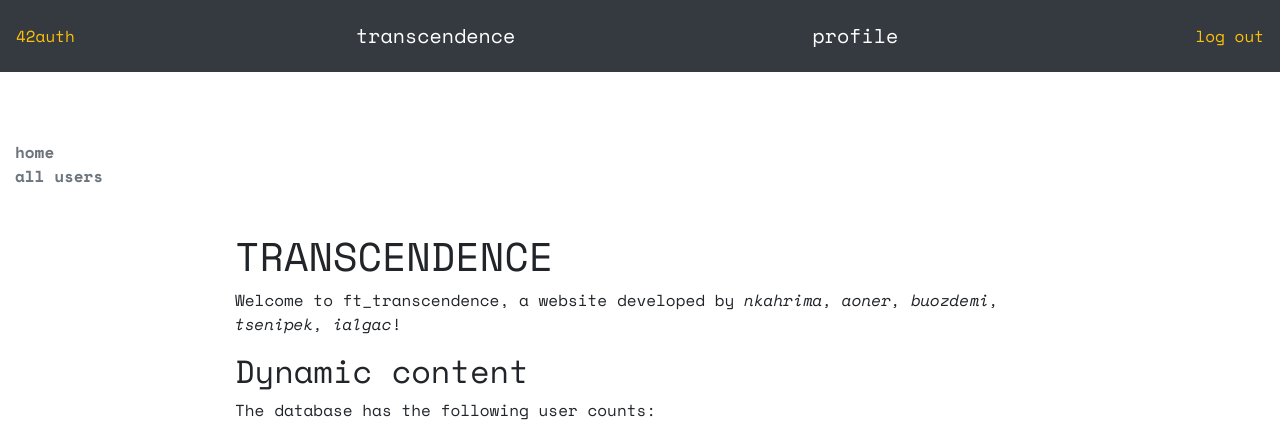
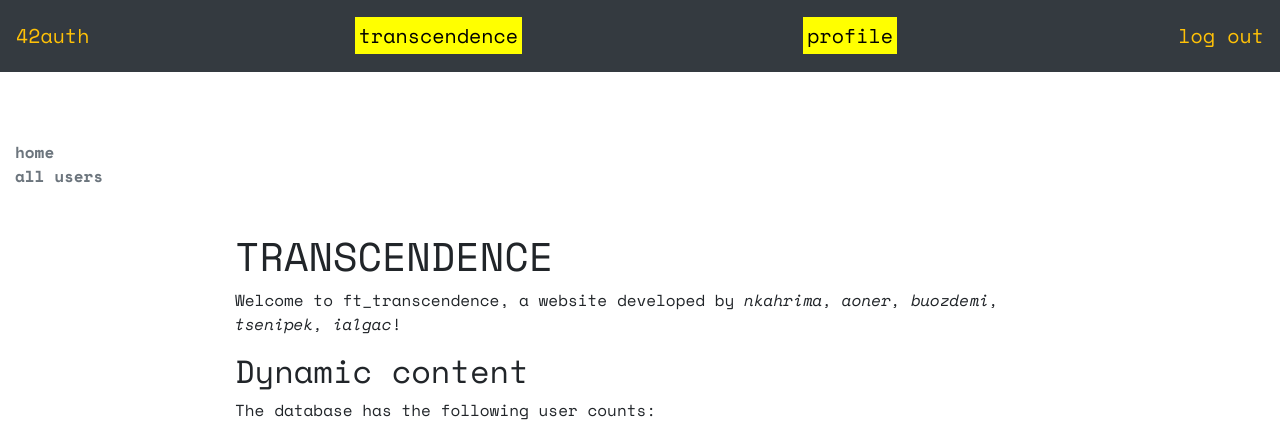
Before and after one commit to caglakahriman/transcendence, a Django app: page / in a window 1280 px wide. Shown: the top 421 px of the page. Run offline with Django 4.2, Linux system fonts and the light colour scheme; the visitor is signed in with stand-in values (Sample User, id 1); data comes from the database, SQL or seed files in the repository.

Commit message:
Update profile page

```diff
--- a/project/polls/static/css/styles.css
+++ b/project/polls/static/css/styles.css
@@ -47,8 +47,6 @@ border-top-right-radius: 0;
 }
 
 a:hover{
-    color: rgb(255, 196, 0) !important;
-    font-size:19px;
     transition-duration: 0.5s !important;
     transition-timing-function: ease-in-out !important;
 }
--- a/project/polls/templates/base_generic.html
+++ b/project/polls/templates/base_generic.html
@@ -13,10 +13,10 @@
   </head>
   <body>
     <nav class="navbar navbar-dark bg-dark p-3">
-      <a class="text-warning fw-bold" href="https://api.intra.42.fr/oauth/authorize?client_id=u-s4t2ud-b4b7ae8076ad4f54587fc9c6a82d2683386f891c8a757445c10a4bfd57c3a636&redirect_uri=http%3A%2F%2Flocalhost%3A8000%2Fauth42&response_type=code">42auth</a>
-      <a href="{% url 'main' %}" class="navbar-brand">transcendence</a>
-      <a href="{% url 'profile' %}" class="navbar-brand">profile</a>
-      <a class="text-warning fw-bold" href="{% url 'logout' %}">log out</a>
+      <a class="text-warning fw-bold" href="https://api.intra.42.fr/oauth/authorize?client_id=u-s4t2ud-b4b7ae8076ad4f54587fc9c6a82d2683386f891c8a757445c10a4bfd57c3a636&redirect_uri=http%3A%2F%2Flocalhost%3A8000%2Fauth42&response_type=code" style="font-size:20px">42auth</a>
+      <a href="{% url 'main' %}" class="navbar-brand"><mark style="background-color: yellow">transcendence</mark></a>
+      <a href="{% url 'profile' %}" class="navbar-brand"><mark style="background-color: yellow">profile</mark></a>
+      <a class="text-warning fw-bold" href="{% url 'logout' %}" style="font-size: 20px">log out</a>
     </nav>
     <div class="col-sm-2 pt-5">
       {% block sidebar %}
--- a/project/polls/templates/profile.html
+++ b/project/polls/templates/profile.html
@@ -2,7 +2,7 @@
 
 {% block content %}
   <form class="form-change" action="{% url 'profile' %}" method="post" style="display:flex;flex-direction:column;justify-content:center;align-items:center">
-    <h1 class="h3 mb-3 font-weight-bold text-center">Hello, {{username}}. You can update your <em style="color:rgb(204, 187, 33);">username</em> and <em style="color:rgb(204, 187, 33);"> avatar </em> here.</h1>
+    <h1 class="h3 mb-3 font-weight-bold text-center">Hello, {{username}}. You can update your <mark>username</mark> and <mark>avatar</mark> here.</h1>
     {% csrf_token %}
     <div class="avatar-div" style="margin-top:5%">
       {% load static %}
@@ -18,8 +18,8 @@
         {% endfor %}
       </ul>
     {% endif %}
-    <button class="btn btn-lg btn-primary btn-block mt-5" type="submit" name="change-username">CHANGE USERNAME</button>
-    <button class="btn btn-lg btn-primary btn-block mt-5" type="submit" name="change-avatar">CHANGE AVATAR</button>
+    <button class="btn btn-lg btn-warning btn-block mt-5" type="submit" name="change-username" style="width: 30%">CHANGE USERNAME</button>
+    <button class="btn btn-lg btn-warning btn-block mt-5" type="submit" name="change-avatar" style="width: 30%">CHANGE AVATAR</button>
   </form>
 
 {% endblock %}
```
